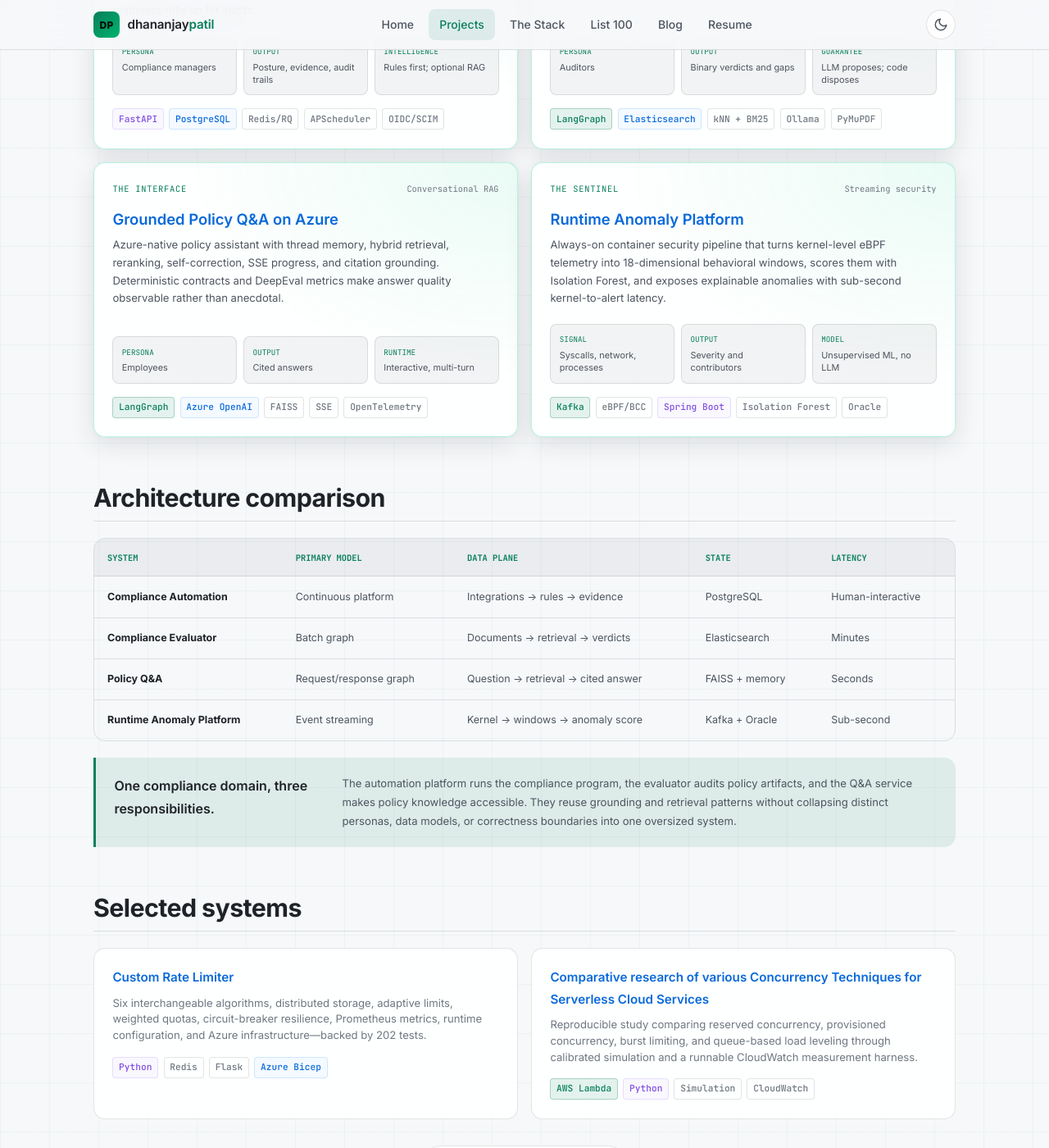
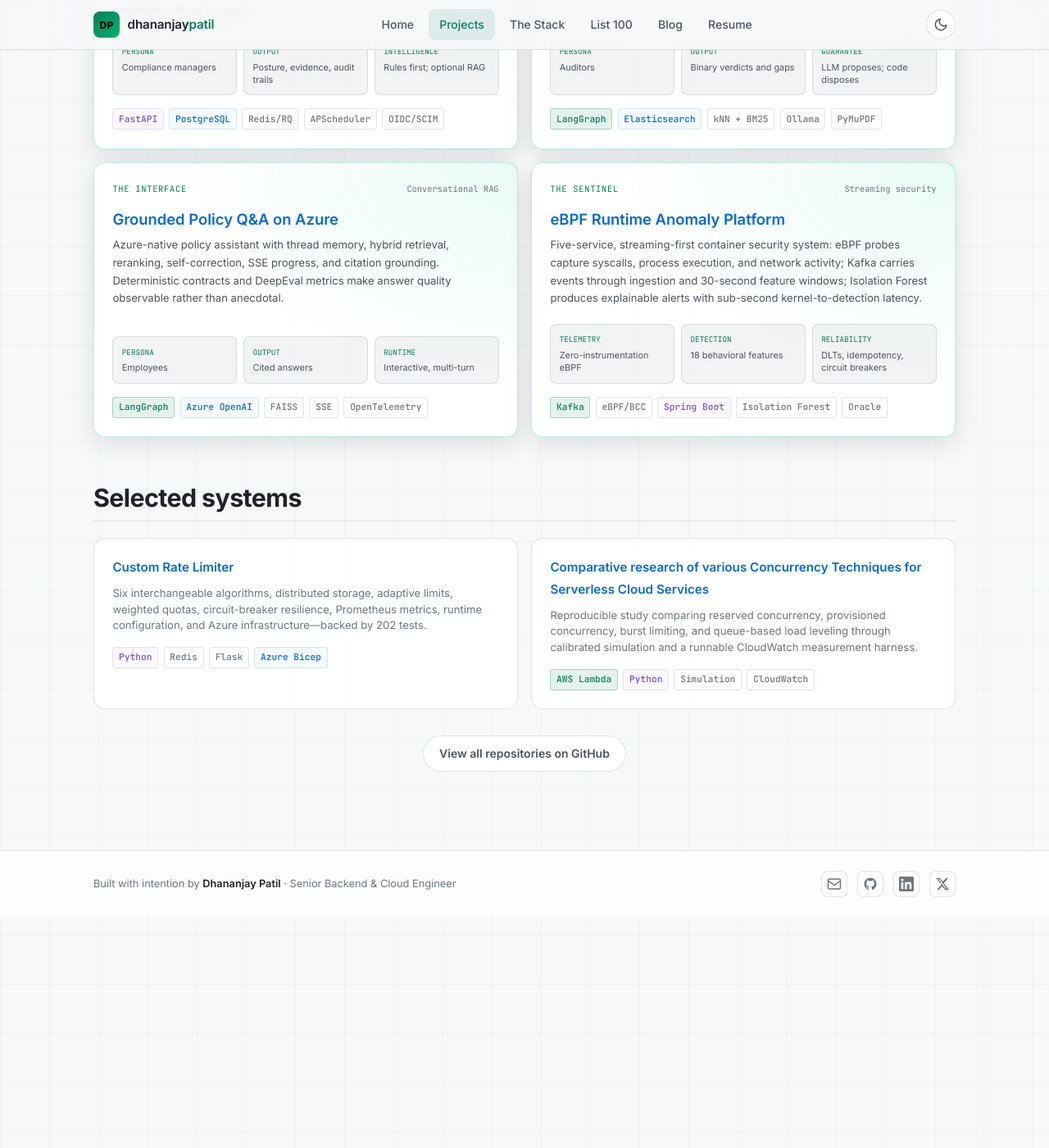
Before and after one commit to dhananjay8/dhananjay8, a Jekyll site: the page built from projects.md, in a window 1280 px wide and 1400 px high, scrolled down 625 px. Shown: the whole window at 82% size. Built offline with Jekyll 4.4.1, drawn with Linux system fonts in a browser that asks for light colours; after the commit the page ends 1743 px from its top, so only the background shows below that.

Commit message:
refactor: focus projects page on flagship systems

```diff
--- a/assets/css/project-systems.css
+++ b/assets/css/project-systems.css
@@ -68,46 +68,6 @@
   text-transform: uppercase;
 }
 .system-facts dd { margin: 0; font-size: 0.68rem; line-height: 1.4; color: var(--text-sub); }
-.comparison-wrap {
-  overflow-x: auto;
-  margin-bottom: 1.25rem;
-  border: 1px solid var(--border);
-  border-radius: var(--radius-md);
-}
-.project-comparison {
-  width: 100%;
-  min-width: 760px;
-  border-collapse: collapse;
-  font-size: 0.78rem;
-}
-.project-comparison th, .project-comparison td {
-  padding: 0.85rem 1rem;
-  border-bottom: 1px solid var(--border);
-  text-align: left;
-  color: var(--text-sub);
-}
-.project-comparison thead th {
-  font-family: var(--font-mono);
-  font-size: 0.65rem;
-  color: var(--accent);
-  background: var(--soft-bg);
-  text-transform: uppercase;
-}
-.project-comparison tbody th { color: var(--text); white-space: nowrap; }
-.project-comparison tbody tr:last-child > * { border-bottom: 0; }
-.project-comparison tbody tr:hover { background: var(--soft-bg); }
-.architecture-note {
-  display: grid;
-  grid-template-columns: minmax(180px, 0.7fr) minmax(0, 2fr);
-  gap: 1.5rem;
-  margin-bottom: 3.5rem;
-  padding: 1.25rem 1.4rem;
-  border-left: 3px solid var(--accent);
-  border-radius: 0 var(--radius-md) var(--radius-md) 0;
-  background: var(--accent-dim);
-}
-.architecture-note strong { color: var(--text); }
-.architecture-note p { margin: 0; font-size: 0.82rem; color: var(--text-sub); }
 
 @media (max-width: 760px) {
   .project-spectrum { grid-template-columns: repeat(2, minmax(0, 1fr)); }
@@ -116,5 +76,4 @@
   .flagship-grid { grid-template-columns: 1fr; }
   .system-facts { grid-template-columns: 1fr; }
   .system-card { min-height: 0; }
-  .architecture-note { grid-template-columns: 1fr; gap: 0.5rem; }
 }
--- a/projects.md
+++ b/projects.md
@@ -61,33 +61,14 @@ permalink: /projects/
   <article class="oss-card featured system-card">
     <div class="system-card-top"><span class="system-type">The sentinel</span><span>Streaming security</span></div>
     <div class="oss-card-header">
-      <a href="https://github.com/dhananjay8/runtime-anomaly-platform" target="_blank" rel="noopener">Runtime Anomaly Platform</a>
+      <a href="https://github.com/dhananjay8/runtime-anomaly-platform" target="_blank" rel="noopener">eBPF Runtime Anomaly Platform</a>
     </div>
-    <p>Always-on container security pipeline that turns kernel-level eBPF telemetry into 18-dimensional behavioral windows, scores them with Isolation Forest, and exposes explainable anomalies with sub-second kernel-to-alert latency.</p>
+    <p>Five-service, streaming-first container security system: eBPF probes capture syscalls, process execution, and network activity; Kafka carries events through ingestion and 30-second feature windows; Isolation Forest produces explainable alerts with sub-second kernel-to-detection latency.</p>
     <dl class="system-facts">
-      <div><dt>Signal</dt><dd>Syscalls, network, processes</dd></div><div><dt>Output</dt><dd>Severity and contributors</dd></div><div><dt>Model</dt><dd>Unsupervised ML, no LLM</dd></div>
+      <div><dt>Telemetry</dt><dd>Zero-instrumentation eBPF</dd></div><div><dt>Detection</dt><dd>18 behavioral features</dd></div><div><dt>Reliability</dt><dd>DLTs, idempotency, circuit breakers</dd></div>
     </dl>
     <div class="tech-tags"><span class="tech-tag accent">Kafka</span><span class="tech-tag">eBPF/BCC</span><span class="tech-tag purple">Spring Boot</span><span class="tech-tag">Isolation Forest</span><span class="tech-tag">Oracle</span></div>
   </article>
-</div>
-
-## Architecture comparison
-
-<div class="comparison-wrap animate-in">
-<table class="project-comparison">
-  <thead><tr><th>System</th><th>Primary model</th><th>Data plane</th><th>State</th><th>Latency</th></tr></thead>
-  <tbody>
-    <tr><th>Compliance Automation</th><td>Continuous platform</td><td>Integrations → rules → evidence</td><td>PostgreSQL</td><td>Human-interactive</td></tr>
-    <tr><th>Compliance Evaluator</th><td>Batch graph</td><td>Documents → retrieval → verdicts</td><td>Elasticsearch</td><td>Minutes</td></tr>
-    <tr><th>Policy Q&amp;A</th><td>Request/response graph</td><td>Question → retrieval → cited answer</td><td>FAISS + memory</td><td>Seconds</td></tr>
-    <tr><th>Runtime Anomaly Platform</th><td>Event streaming</td><td>Kernel → windows → anomaly score</td><td>Kafka + Oracle</td><td>Sub-second</td></tr>
-  </tbody>
-</table>
-</div>
-
-<div class="architecture-note animate-in">
-  <strong>One compliance domain, three responsibilities.</strong>
-  <p>The automation platform runs the compliance program, the evaluator audits policy artifacts, and the Q&amp;A service makes policy knowledge accessible. They reuse grounding and retrieval patterns without collapsing distinct personas, data models, or correctness boundaries into one oversized system.</p>
 </div>
 
 ## Selected systems
```
Also changed, not shown: index.md (+1 -1 lines).
